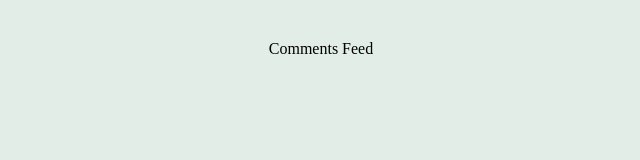
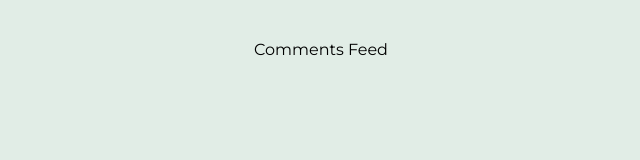
Before and after one commit to kokusGr/vue-feed, a Vue app: page / in a window 1280 px wide. Shown: the top 160 px of the page, without its empty margins (319-959 px from the left). Built offline with nearby package versions, Linux system fonts and the light colour scheme.

Commit message:
Add montserrat font

```diff
--- a/public/index.html
+++ b/public/index.html
@@ -1,15 +1,23 @@
 <!DOCTYPE html>
 <html lang="en">
   <head>
-    <meta charset="utf-8">
-    <meta http-equiv="X-UA-Compatible" content="IE=edge">
-    <meta name="viewport" content="width=device-width,initial-scale=1.0">
-    <link rel="icon" href="<%= BASE_URL %>favicon.ico">
+    <meta charset="utf-8" />
+    <meta http-equiv="X-UA-Compatible" content="IE=edge" />
+    <meta name="viewport" content="width=device-width,initial-scale=1.0" />
+    <link rel="icon" href="<%= BASE_URL %>favicon.ico" />
+    <link
+      href="https://fonts.googleapis.com/css2?family=Montserrat:wght@200;400&display=swap"
+      rel="stylesheet"
+    />
     <title><%= htmlWebpackPlugin.options.title %></title>
   </head>
   <body>
     <noscript>
-      <strong>We're sorry but <%= htmlWebpackPlugin.options.title %> doesn't work properly without JavaScript enabled. Please enable it to continue.</strong>
+      <strong
+        >We're sorry but <%= htmlWebpackPlugin.options.title %> doesn't work
+        properly without JavaScript enabled. Please enable it to
+        continue.</strong
+      >
     </noscript>
     <div id="app"></div>
     <!-- built files will be auto injected -->
--- a/src/App.vue
+++ b/src/App.vue
@@ -1,7 +1,7 @@
 <template>
-  <div id="app">
+  <main id="app">
     <CommentsFeed />
-  </div>
+  </main>
 </template>
 
 <script>
@@ -29,9 +29,10 @@
 #app {
   min-height: 100vh;
   padding-top: 40px;
-  background-color: #e1ede6;
+  background-color: $background;
   display: flex;
   flex-direction: column;
   align-items: center;
+  font-family: 'Montserrat', sans-serif;
 }
 </style>
```
